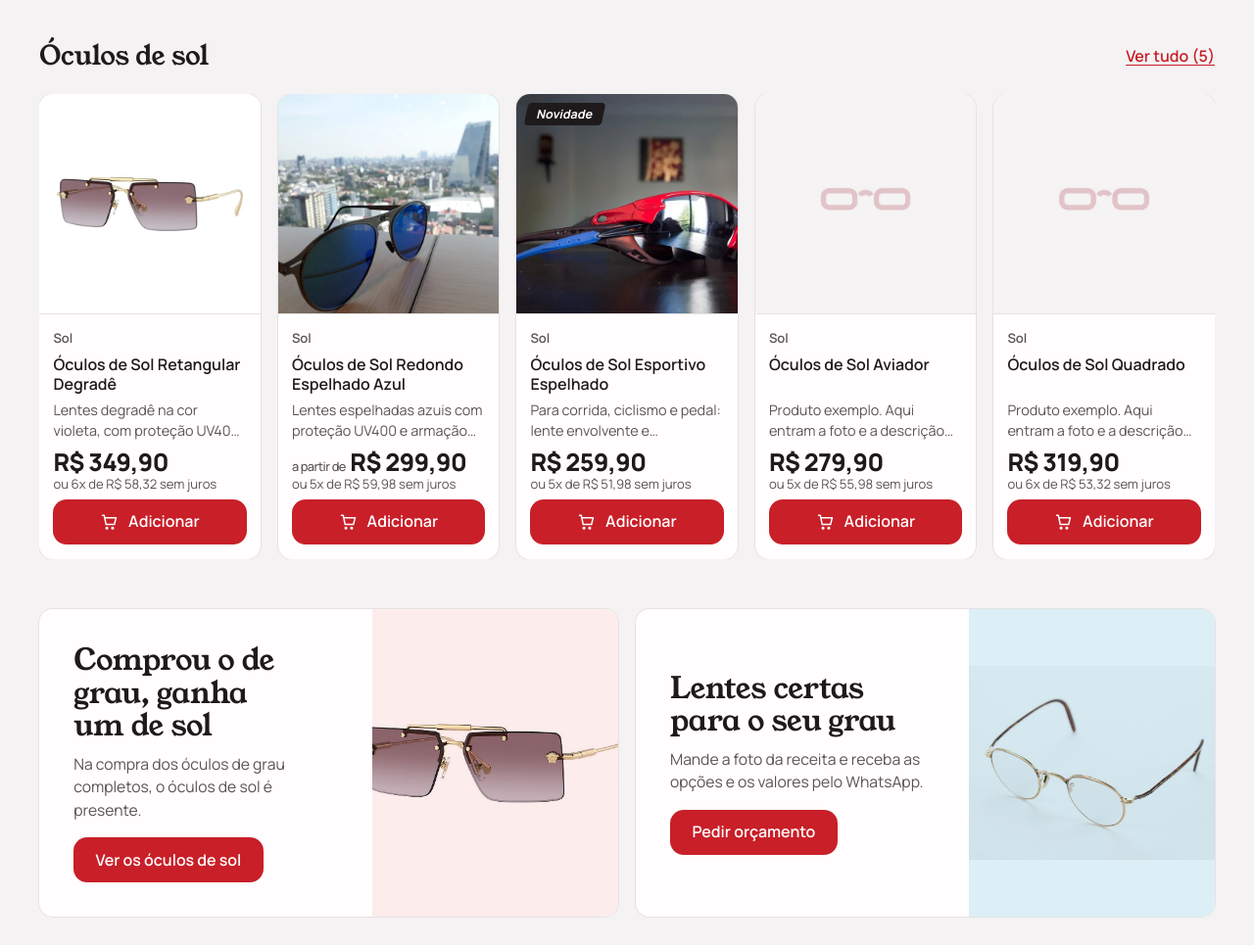
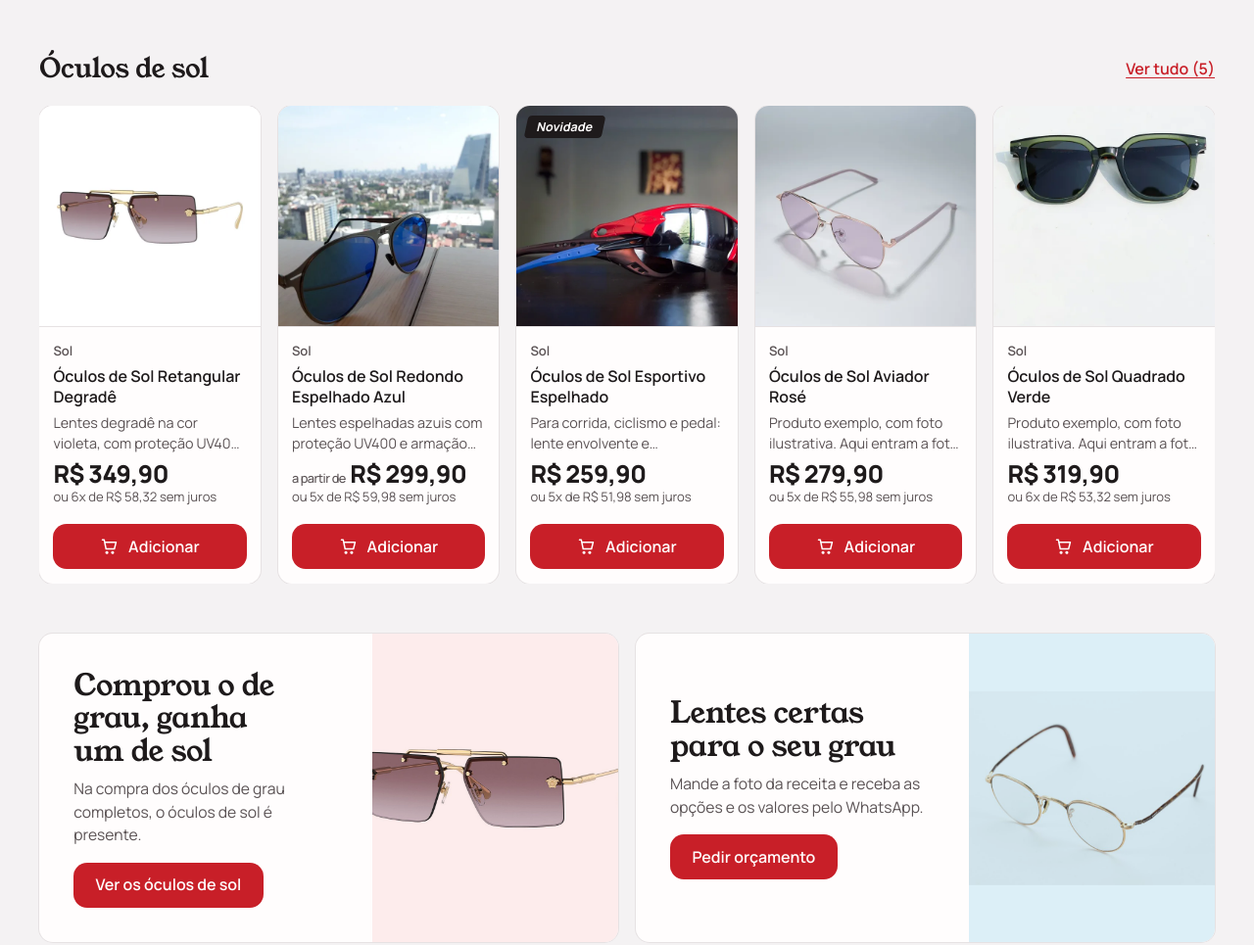
Before and after one commit to Xedouzi/emy-otica, a plain HTML site: page index.html in a window 1280 px wide. Shown: the part 1668-2633 px from the top of the page at 98% size. Drawn offline with Linux system fonts and the light colour scheme.

Commit message:
Fotos ilustrativas nos produtos exemplo e mais espaco no cartao
Co-Authored-By: Claude Opus 5.5 <noreply@anthropic.com>

```diff
--- a/index.html
+++ b/index.html
@@ -1037,6 +1037,9 @@
   @media (max-width: 760px) {
     .destaque-escuro .destaque-foto { aspect-ratio: 16 / 11; }
   }
+
+  /* cartao do produto: mais ar entre o valor e o botao de adicionar */
+  .produto-parcela { margin-bottom: .8rem; }
 </style>
 <script>document.documentElement.classList.add("js");</script>
 <script>
@@ -1307,7 +1310,7 @@
       </ul>
     </div>
   </div>
-  <div class="envoltorio rodape-fim"><p>© 2026 Emy Ótica, Cravinhos (SP).</p><p class="creditos">Fotos do banner: Unsplash. Fotos ilustrativas de produtos: <a href="https://commons.wikimedia.org/wiki/File:Glasses_black.jpg" target="_blank" rel="noopener">عدنان حليم</a> (CC BY-SA 4.0), <a href="https://commons.wikimedia.org/wiki/File:Eyeglasses_(AM_71518-7).jpg" target="_blank" rel="noopener">Unknown author</a> (CC BY 4.0), <a href="https://commons.wikimedia.org/wiki/File:Eyeglasses_and_case_(AM_71512-10).jpg" target="_blank" rel="noopener">Unknown author</a> (CC BY 4.0), <a href="https://commons.wikimedia.org/wiki/File:Chiang_Mai,_Thailand,_Sunglasses.jpg" target="_blank" rel="noopener">Vyacheslav Argenberg</a> (CC BY 4.0), <a href="https://commons.wikimedia.org/wiki/File:Sunglasses_in_Mexico.jpg" target="_blank" rel="noopener">BORNTHISWAYMEDIA</a> (CC BY-SA 4.0), <a href="https://commons.wikimedia.org/wiki/File:Corrective_soft_contact_lenses,_with_high_oxigen_permeability.jpg" target="_blank" rel="noopener">Albarubescens</a> (CC BY-SA 4.0), <a href="https://commons.wikimedia.org/wiki/File:Contact_lens_1.jpg" target="_blank" rel="noopener">Bryan Tong Minh</a> (CC BY 2.5), <a href="https://commons.wikimedia.org/wiki/File:Women%27s_sunglasses_VERSACE_Violet_Gradient_(Creative_Commons).jpg" target="_blank" rel="noopener">Ossa Kolo</a> (CC BY 2.0), via Wikimedia Commons.</p></div>
+  <div class="envoltorio rodape-fim"><p>© 2026 Emy Ótica, Cravinhos (SP).</p><p class="creditos">Fotos do banner e dos produtos de exemplo: Unsplash. Fotos ilustrativas de produtos: <a href="https://commons.wikimedia.org/wiki/File:Glasses_black.jpg" target="_blank" rel="noopener">عدنان حليم</a> (CC BY-SA 4.0), <a href="https://commons.wikimedia.org/wiki/File:Eyeglasses_(AM_71518-7).jpg" target="_blank" rel="noopener">Unknown author</a> (CC BY 4.0), <a href="https://commons.wikimedia.org/wiki/File:Eyeglasses_and_case_(AM_71512-10).jpg" target="_blank" rel="noopener">Unknown author</a> (CC BY 4.0), <a href="https://commons.wikimedia.org/wiki/File:Chiang_Mai,_Thailand,_Sunglasses.jpg" target="_blank" rel="noopener">Vyacheslav Argenberg</a> (CC BY 4.0), <a href="https://commons.wikimedia.org/wiki/File:Sunglasses_in_Mexico.jpg" target="_blank" rel="noopener">BORNTHISWAYMEDIA</a> (CC BY-SA 4.0), <a href="https://commons.wikimedia.org/wiki/File:Corrective_soft_contact_lenses,_with_high_oxigen_permeability.jpg" target="_blank" rel="noopener">Albarubescens</a> (CC BY-SA 4.0), <a href="https://commons.wikimedia.org/wiki/File:Contact_lens_1.jpg" target="_blank" rel="noopener">Bryan Tong Minh</a> (CC BY 2.5), <a href="https://commons.wikimedia.org/wiki/File:Women%27s_sunglasses_VERSACE_Violet_Gradient_(Creative_Commons).jpg" target="_blank" rel="noopener">Ossa Kolo</a> (CC BY 2.0), via Wikimedia Commons.</p></div>
 </footer>
 
 <a class="flutuante" id="flutuante" href="#" target="_blank" rel="noopener" aria-label="Conversar no WhatsApp" title="Conversar no WhatsApp" tabindex="-1">
@@ -1369,14 +1372,14 @@ const PRODUTOS = [
   { id: "contato-diaria", cat: "contato", marca: "Lentes de contato", nome: "Lentes de Contato Diárias", desc: "Uma lente nova por dia, sem estojo nem solução. Informe o grau pelo WhatsApp.", ini: "30 lentes", rotulo: "Caixa", preco: 159.90,
     vars: [v("30 lentes", "contato-diaria", { preco: 159.90 }), v("90 lentes", "contato-diaria", { preco: 429.90 })], ficha: [["Uso", "Diário"], ["Grau", "Informado pelo WhatsApp"]] },
   /* PRODUTOS EXEMPLO: so para a fileira nao ficar vazia na demonstracao; trocar pelos modelos da loja */
-  { id: "ex-sol-aviador", cat: "sol", marca: "Sol", nome: "Óculos de Sol Aviador", desc: "Produto exemplo. Aqui entram a foto e a descrição do modelo da loja.", preco: 279.90, vars: [v("", "exemplo")] },
-  { id: "ex-sol-quadrado", cat: "sol", marca: "Sol", nome: "Óculos de Sol Quadrado", desc: "Produto exemplo. Aqui entram a foto e a descrição do modelo da loja.", preco: 319.90, vars: [v("", "exemplo")] },
-  { id: "ex-inf-azul", cat: "infantil", marca: "Infantil", nome: "Armação Infantil Azul", desc: "Produto exemplo. Aqui entram a foto e a descrição do modelo da loja.", preco: 219.90, vars: [v("", "exemplo")] },
-  { id: "ex-inf-redonda", cat: "infantil", marca: "Infantil", nome: "Armação Infantil Redonda", desc: "Produto exemplo. Aqui entram a foto e a descrição do modelo da loja.", preco: 239.90, vars: [v("", "exemplo")] },
-  { id: "ex-inf-sol", cat: "infantil", marca: "Infantil", nome: "Óculos de Sol Infantil", desc: "Produto exemplo. Aqui entram a foto e a descrição do modelo da loja.", preco: 149.90, vars: [v("", "exemplo")] },
-  { id: "ex-lc-colorida", cat: "contato", marca: "Lentes de contato", nome: "Lentes de Contato Coloridas", desc: "Produto exemplo. Aqui entram a foto e a descrição do modelo da loja.", preco: 169.90, vars: [v("", "exemplo")] },
-  { id: "ex-lc-solucao", cat: "contato", marca: "Lentes de contato", nome: "Solução Multiuso 360 ml", desc: "Produto exemplo. Aqui entram a foto e a descrição do modelo da loja.", preco: 49.90, vars: [v("", "exemplo")] },
-  { id: "ex-lc-estojo", cat: "contato", marca: "Lentes de contato", nome: "Estojo para Lentes", desc: "Produto exemplo. Aqui entram a foto e a descrição do modelo da loja.", preco: 19.90, vars: [v("", "exemplo")] },
+  { id: "ex-sol-aviador", cat: "sol", marca: "Sol", nome: "Óculos de Sol Aviador Rosé", desc: "Produto exemplo, com foto ilustrativa. Aqui entram a foto e a descrição do modelo da loja.", preco: 279.90, vars: [v("", "ex-sol-aviador")] },
+  { id: "ex-sol-quadrado", cat: "sol", marca: "Sol", nome: "Óculos de Sol Quadrado Verde", desc: "Produto exemplo, com foto ilustrativa. Aqui entram a foto e a descrição do modelo da loja.", preco: 319.90, vars: [v("", "ex-sol-quadrado")] },
+  { id: "ex-inf-azul", cat: "infantil", marca: "Infantil", nome: "Armação Infantil Preta Flexível", desc: "Produto exemplo, com foto ilustrativa. Aqui entram a foto e a descrição do modelo da loja.", preco: 219.90, vars: [v("", "ex-inf-azul")] },
+  { id: "ex-inf-redonda", cat: "infantil", marca: "Infantil", nome: "Armação Infantil Redonda Preta", desc: "Produto exemplo, com foto ilustrativa. Aqui entram a foto e a descrição do modelo da loja.", preco: 239.90, vars: [v("", "ex-inf-redonda")] },
+  { id: "ex-inf-sol", cat: "infantil", marca: "Infantil", nome: "Óculos de Sol Infantil Amarelo", desc: "Produto exemplo, com foto ilustrativa. Aqui entram a foto e a descrição do modelo da loja.", preco: 149.90, vars: [v("", "ex-inf-sol")] },
+  { id: "ex-lc-colorida", cat: "contato", marca: "Lentes de contato", nome: "Lentes de Contato Coloridas", desc: "Produto exemplo, com foto ilustrativa. Aqui entram a foto e a descrição do modelo da loja.", preco: 169.90, vars: [v("", "ex-lc-colorida")] },
+  { id: "ex-lc-solucao", cat: "contato", marca: "Lentes de contato", nome: "Solução Multiuso 360 ml", desc: "Produto exemplo, com foto ilustrativa. Aqui entram a foto e a descrição do modelo da loja.", preco: 49.90, vars: [v("", "ex-lc-solucao")] },
+  { id: "ex-lc-estojo", cat: "contato", marca: "Lentes de contato", nome: "Estojo para Lentes", desc: "Produto exemplo, com foto ilustrativa. Aqui entram a foto e a descrição do modelo da loja.", preco: 19.90, vars: [v("", "ex-lc-estojo")] },
 ];
 
 const $ = (s, el = document) => el.querySelector(s);
```
Also changed, not shown: img/produtos/ex-inf-azul.webp (added), img/produtos/ex-inf-redonda.webp (added), img/produtos/ex-inf-sol.webp (added), img/produtos/ex-lc-colorida.webp (added), img/produtos/ex-lc-estojo.webp (added), img/produtos/ex-lc-solucao.webp (added), img/produtos/ex-sol-aviador.webp (added), img/produtos/ex-sol-quadrado.webp (added).
